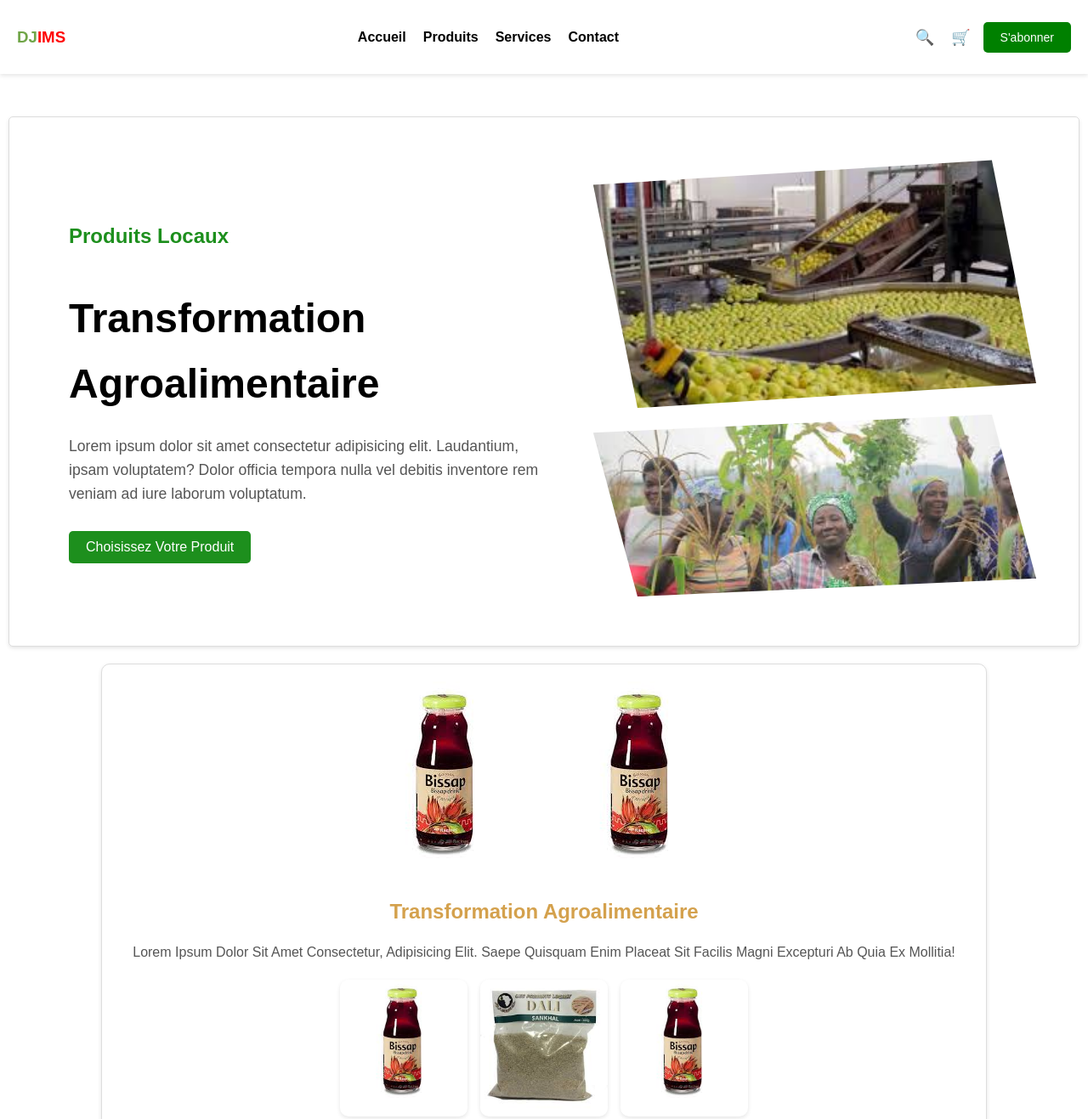
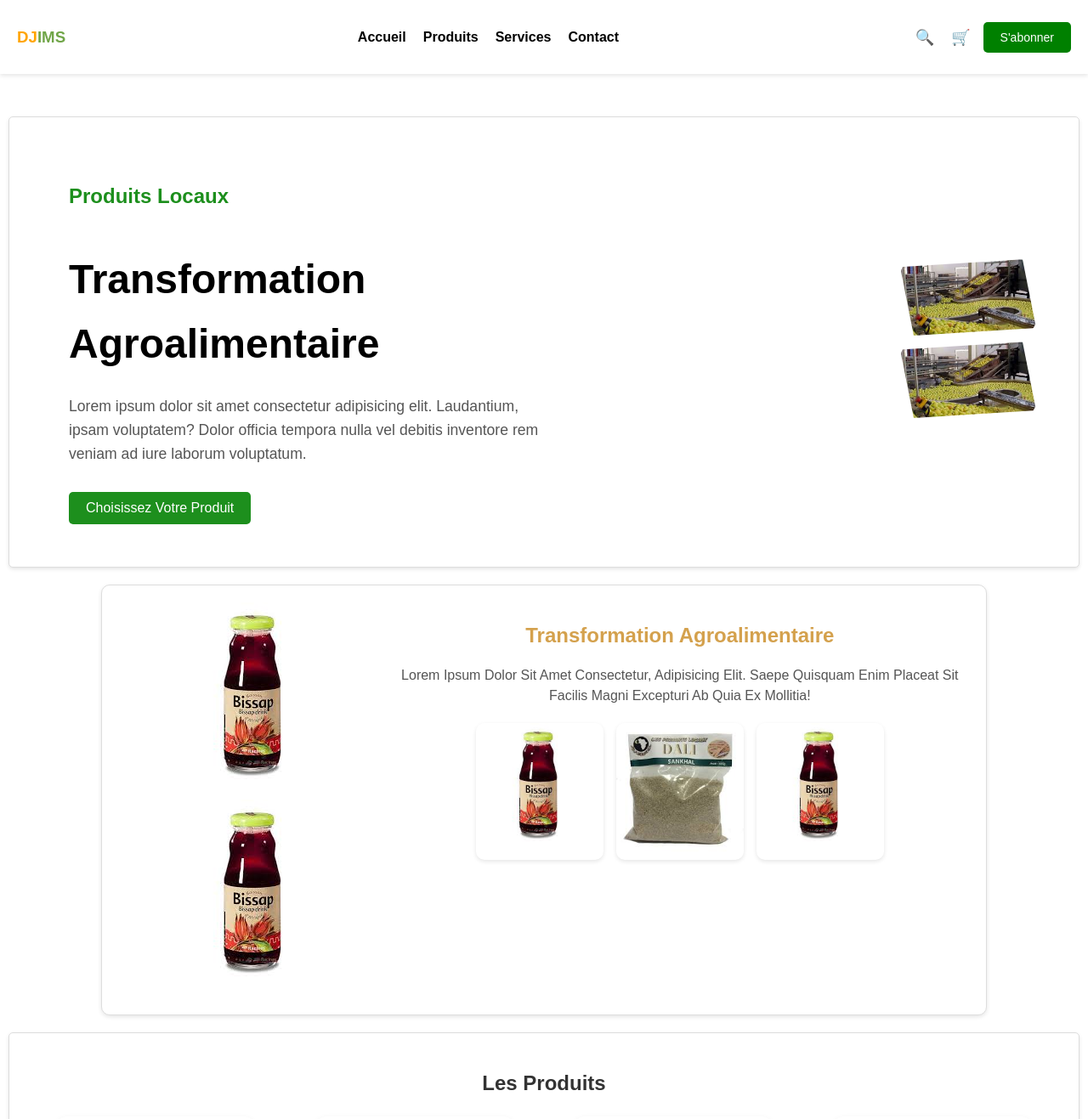
Before and after one commit to Mohamedag2001/projet, a plain HTML site: page index.html in a window 1280 px wide. Shown: the top 1317 px of the page at 85% size. Drawn offline with Linux system fonts and the light colour scheme.

Commit message:
add meta

```diff
--- a/index.html
+++ b/index.html
@@ -11,7 +11,7 @@
 <body>
     <header class="navbar">
         <div class="logo">
-            <h3>DJ<font color="red">IMS</font></h3>
+            <h3><span class="dj">DJ</span>IMS</h3>
         </div>
         <nav class="nav-links">
             <a href="#accueil">Accueil</a>
@@ -39,7 +39,7 @@
             </div>
             <div class="hero-image">
               <img src="trans.jpeg" alt="Produits Locaux">
-              <img src="AGRO.jpeg" alt="Produits Locaux">
+              <img src="trans.jpeg"" alt="Produits Locaux">
             </div>
           </section>
           <section class="transformation-section">
@@ -200,7 +200,7 @@
           </div>
         </div>
         <div class="footer-bottom">
-          <p>Copyright ©2023 Learn Programming | Tous Droits Réservés</p>
+          <strong><p>Copyright ©2023 Learn Programming | Tous Droits Réservés</p></strong>
         </div>
       </footer>
 </body>
--- a/styles.css
+++ b/styles.css
@@ -49,8 +49,9 @@
   }
 
   .hero-image {
-    max-width: 45%;
+    max-width: 160px;
     position: relative;
+    align-img; right ;
   }
 
   .hero-image img {
@@ -66,6 +67,8 @@
     max-width: 1000px;
     margin: 20px auto;
     text-align: center;
+    display: flex ;
+    justify-content: space-between;
 
 }
 
@@ -170,7 +173,7 @@ body {
     padding: 0;
     line-height: 1.6;
 }
-/* Styliser la carte de produit */
+
 .products {
      display: flex;
     justify-content: space-around; /* Espacement équilibré */
@@ -500,7 +503,7 @@ form button:hover {
 footer {
     background-color: #111;
     color: #fff;
-    padding: 20px 0;
+    padding: 5px 0;
   }
 
   .footer-container {
@@ -531,9 +534,15 @@ footer {
     margin-top: 20px;
     border-top: 1px solid #555;
     padding-top: 10px;
+    background-color: white;
+    padding: 5px 0;
   }
 
   .footer-bottom p {
     font-size: 0.85em;
     color: #bbb;
   }
+
+  .dj {
+    color: orange;
+}
```
